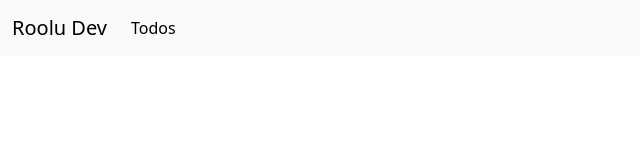
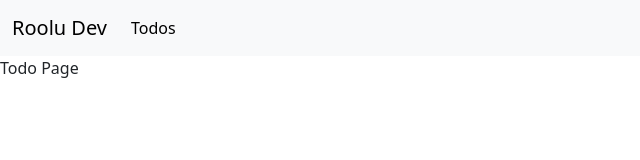
Before and after one commit to rooluDev/vue-clone-kossie, a Vue app: page /todos/1 in a window 1280 px wide. Before the commit this address had no page. Shown: the top 160 px of the page, without its empty margins (0-640 px from the left). Built offline with nearby package versions, Linux system fonts and the light colour scheme.

Commit message:
lecture 46

```diff
--- /dev/null
+++ b/src/pages/todos/_id.vue
@@ -0,0 +1,18 @@
+<template>
+    <div>Todo Page</div>
+</template>
+
+<script>
+import { useRoute } from 'vue-router';
+
+export default {
+    setup() {
+        const route = useRoute();
+
+        console.log(route.params.id);
+    }
+}
+
+</script>
+
+<style></style>
--- a/src/router/index.js
+++ b/src/router/index.js
@@ -1,6 +1,7 @@
 import {createRouter, createWebHistory} from 'vue-router';
 import Home from '../pages/index.vue';
 import Todos from '../pages/todos/index.vue';
+import Todo from '../pages/todos/_id.vue';
 
 const router = createRouter({
     history: createWebHistory(),
@@ -14,6 +15,11 @@
             path: '/todos',
             name: 'Todos',
             component: Todos
+        },
+        {
+            path: '/todos/:id',
+            name: 'Todo',
+            component: Todo
         }
     ]
 });
```
